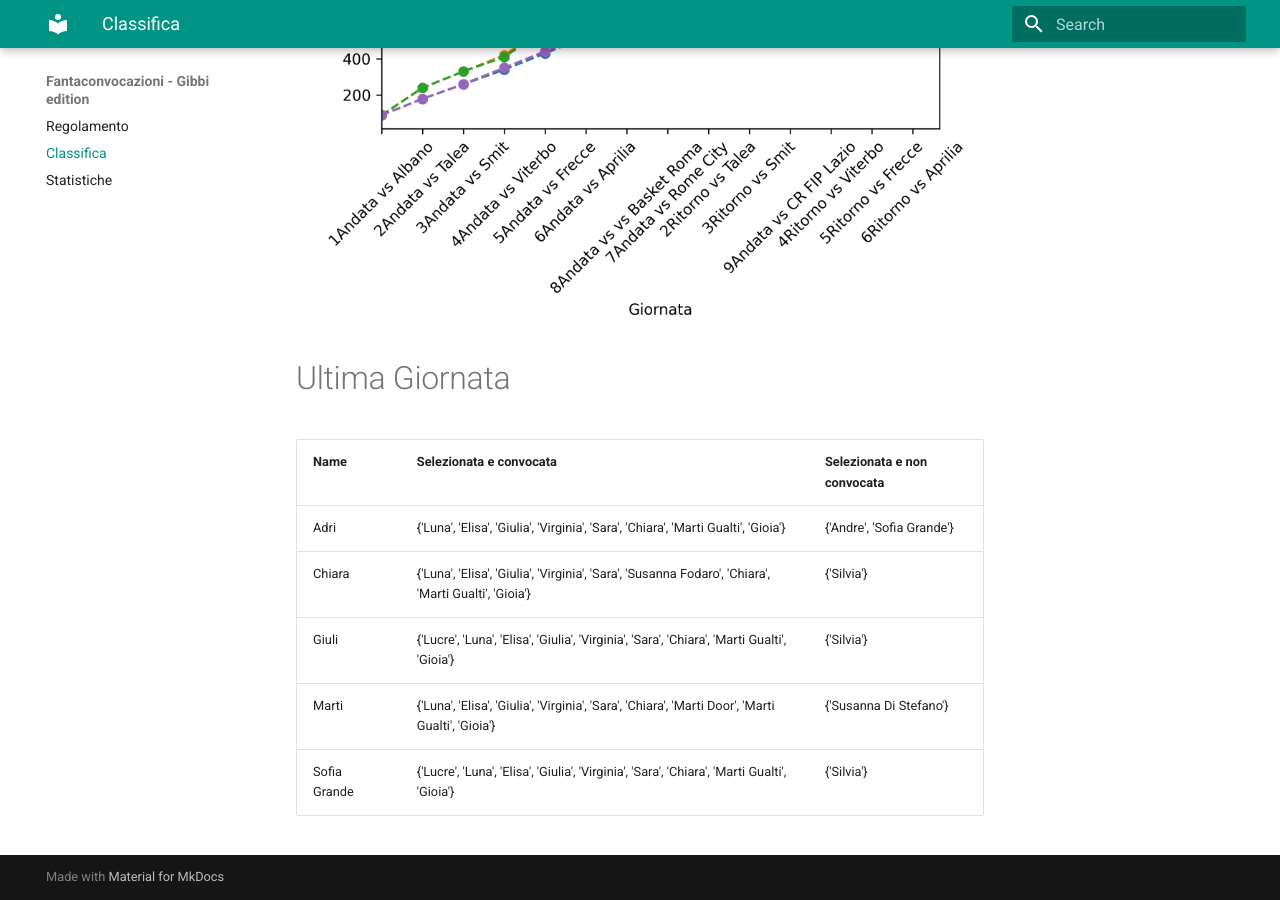
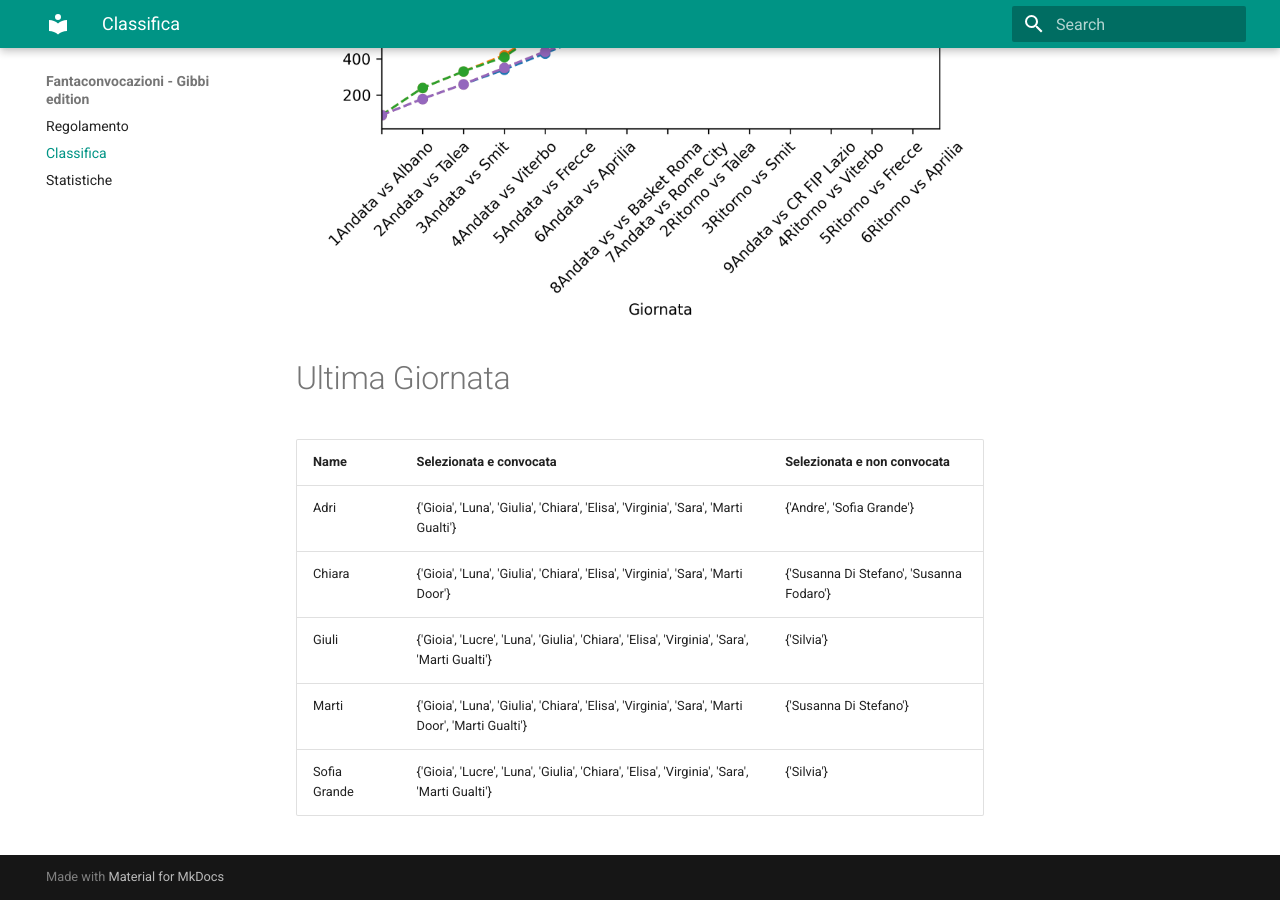
Before and after one commit to martinig94/fantagibbi, an MkDocs documentation site: the page built from docs/Classifica.md, in a window 1280 px wide and 900 px high, scrolled down 790 px. Built offline with MkDocs 1.6.1 and Material for MkDocs 9.7.7, drawn with Linux system fonts in a browser that asks for light colours.

Commit message:
Auto-update from main.py

```diff
--- a/docs/Classifica.md
+++ b/docs/Classifica.md
@@ -16,11 +16,11 @@
 
 # Ultima Giornata
 <!-- START_TABLE CORRECT -->
-| Name         | Selezionata e convocata                                                                              | Selezionata e non convocata   |
-|:-------------|:-----------------------------------------------------------------------------------------------------|:------------------------------|
-| Adri         | {'Luna', 'Elisa', 'Giulia', 'Virginia', 'Sara', 'Chiara', 'Marti Gualti', 'Gioia'}                   | {'Andre', 'Sofia Grande'}     |
-| Chiara       | {'Luna', 'Elisa', 'Giulia', 'Virginia', 'Sara', 'Susanna Fodaro', 'Chiara', 'Marti Gualti', 'Gioia'} | {'Silvia'}                    |
-| Giuli        | {'Lucre', 'Luna', 'Elisa', 'Giulia', 'Virginia', 'Sara', 'Chiara', 'Marti Gualti', 'Gioia'}          | {'Silvia'}                    |
-| Marti        | {'Luna', 'Elisa', 'Giulia', 'Virginia', 'Sara', 'Chiara', 'Marti Door', 'Marti Gualti', 'Gioia'}     | {'Susanna Di Stefano'}        |
-| Sofia Grande | {'Lucre', 'Luna', 'Elisa', 'Giulia', 'Virginia', 'Sara', 'Chiara', 'Marti Gualti', 'Gioia'}          | {'Silvia'}                    |
+| Name         | Selezionata e convocata                                                                          | Selezionata e non convocata              |
+|:-------------|:-------------------------------------------------------------------------------------------------|:-----------------------------------------|
+| Adri         | {'Gioia', 'Luna', 'Giulia', 'Chiara', 'Elisa', 'Virginia', 'Sara', 'Marti Gualti'}               | {'Andre', 'Sofia Grande'}                |
+| Chiara       | {'Gioia', 'Luna', 'Giulia', 'Chiara', 'Elisa', 'Virginia', 'Sara', 'Marti Door'}                 | {'Susanna Di Stefano', 'Susanna Fodaro'} |
+| Giuli        | {'Gioia', 'Lucre', 'Luna', 'Giulia', 'Chiara', 'Elisa', 'Virginia', 'Sara', 'Marti Gualti'}      | {'Silvia'}                               |
+| Marti        | {'Gioia', 'Luna', 'Giulia', 'Chiara', 'Elisa', 'Virginia', 'Sara', 'Marti Door', 'Marti Gualti'} | {'Susanna Di Stefano'}                   |
+| Sofia Grande | {'Gioia', 'Lucre', 'Luna', 'Giulia', 'Chiara', 'Elisa', 'Virginia', 'Sara', 'Marti Gualti'}      | {'Silvia'}                               |
 <!-- END_TABLE CORRECT -->
--- a/docs/data/ranking.csv
+++ b/docs/data/ranking.csv
@@ -1,6 +1,6 @@
 Name,point
 Giuli,1560
-Chiara,1380
+Chiara,1460
 Marti,1190
 Sofia Grande,1190
 Adri,1170
```
Also changed, not shown: other parts of docs/Classifica.md (+1 -1 lines), docs/images/most_selected_players.png, docs/images/trend_points.png.
